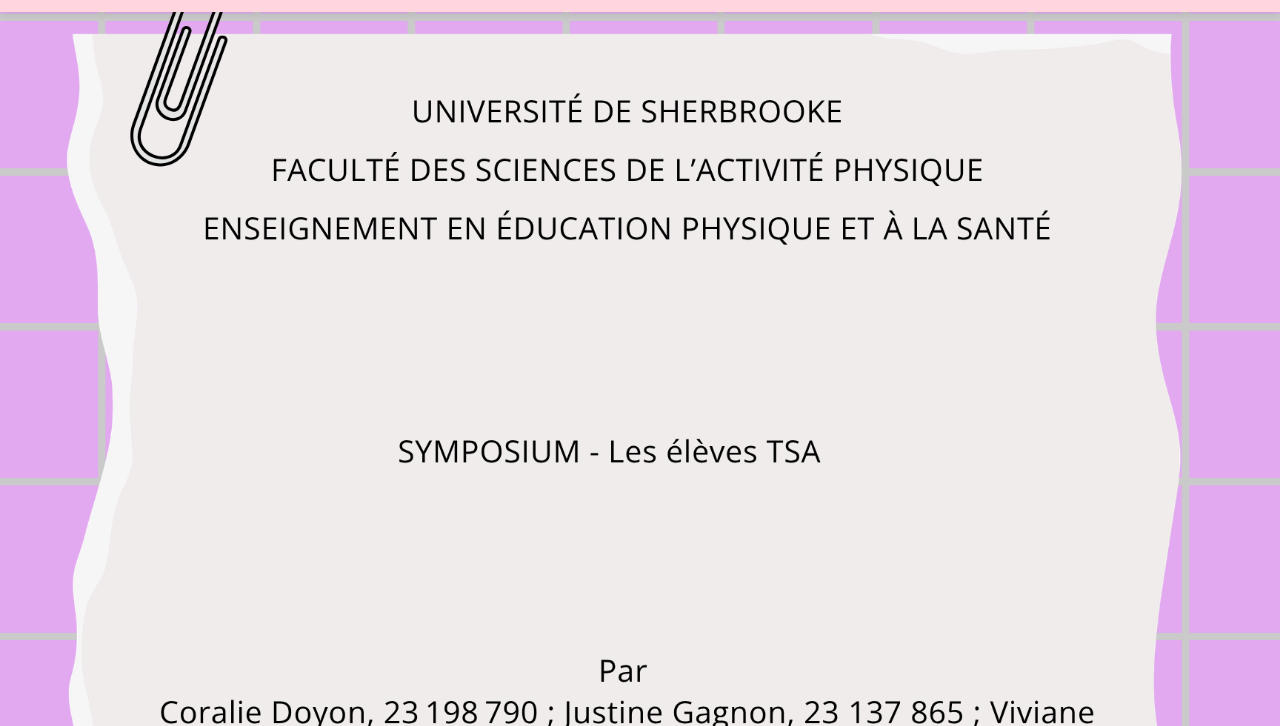
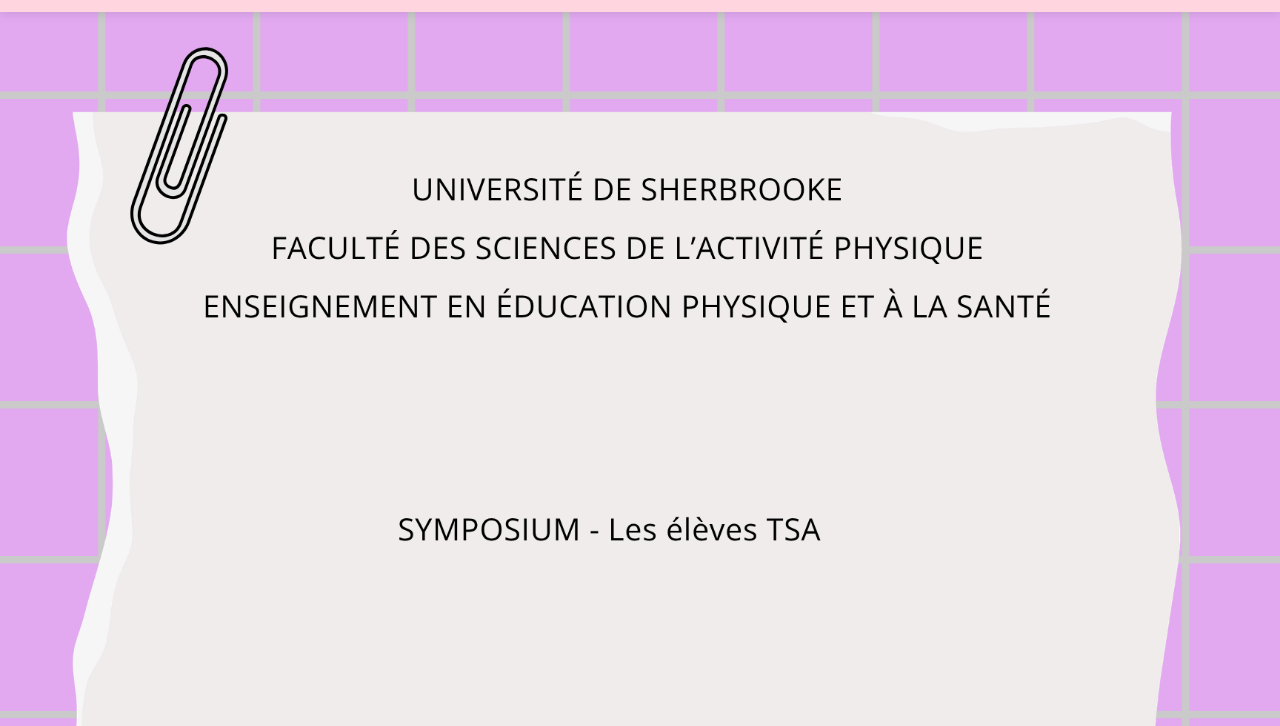
Before and after one commit to Gsabb/site-symposium, a plain HTML site: page index.html in a window 1280 px wide. Shown: the part 74-800 px from the top of the page. Drawn offline with Linux system fonts and the light colour scheme.

Commit message:
Fix accueil section

```diff
--- a/index.html
+++ b/index.html
@@ -99,6 +99,18 @@
             position: relative;
             min-height: 100vh;
             overflow: hidden;
+        }
+
+        /* First section should start below the fixed navbar and fit its image height. */
+        #accueil {
+            padding-top: 78px;
+            min-height: auto;
+        }
+
+        #accueil img {
+            display: block;
+            width: 100%;
+            height: auto;
         }
 
         .section-content {
```
